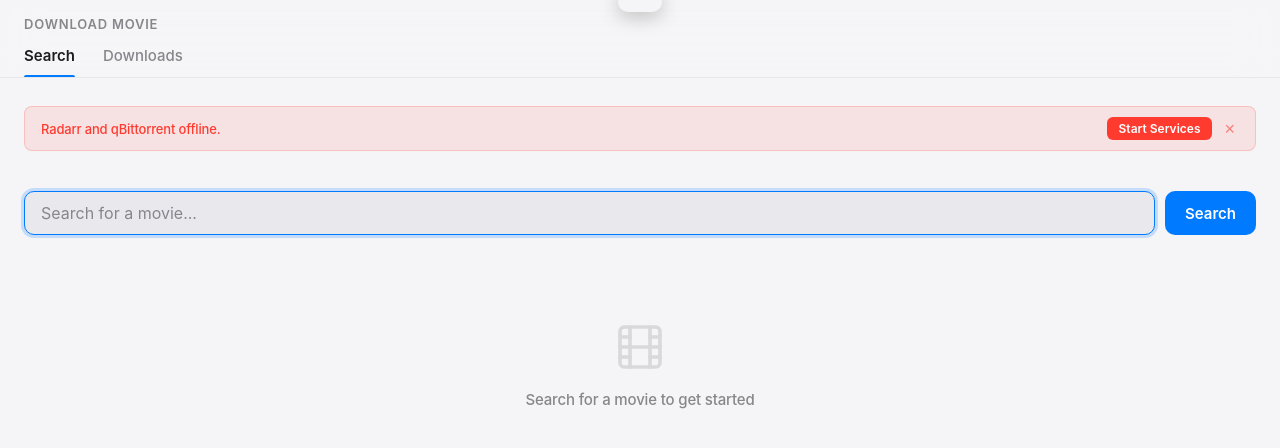
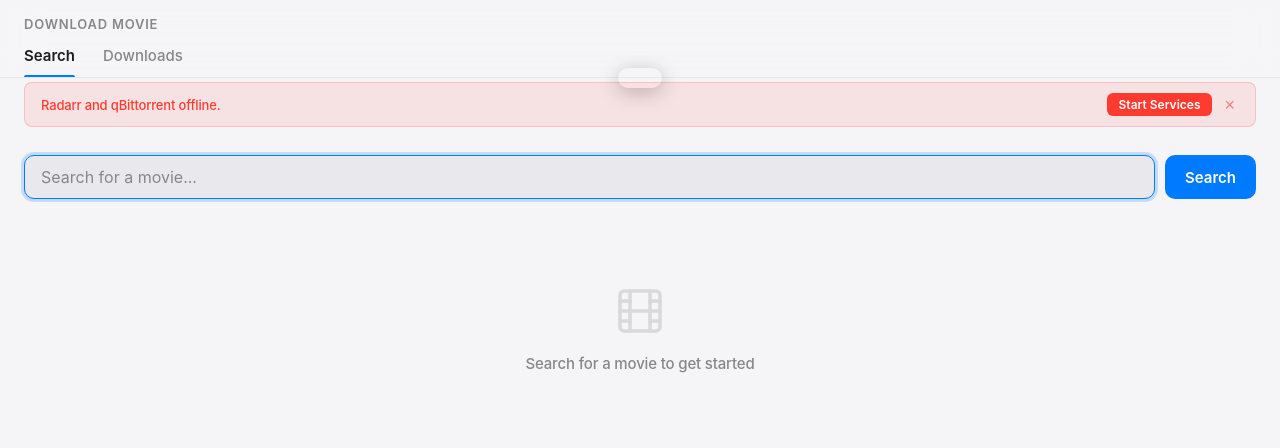
Before and after one commit to noahfoster2174/media-stack, a plain HTML site: page app/index.html in a window 1280 px wide. Drawn offline with Linux system fonts and the light colour scheme; no server answers.

Commit message:
Fix toast showing through header and reduce vertical spacing
- Move toast below header (top: 92px) so it doesn't bleed through glass
- Remove empty padding from health-banners container
- Tighten view top padding (24px -> 12px)

Co-Authored-By: Claude Opus 4.6 <noreply@anthropic.com>

```diff
--- a/app/index.html
+++ b/app/index.html
@@ -146,8 +146,7 @@
 
   .view {
     display: none;
-    padding: 24px;
-    padding-bottom: 80px;
+    padding: 12px 24px 80px;
   }
 
   .view.active { display: block; }
@@ -608,7 +607,7 @@
   /* ===== Toast ===== */
   .toast {
     position: fixed;
-    top: 16px;
+    top: 92px;
     left: 50%;
     transform: translateX(-50%) translateY(-120%);
     padding: 10px 22px;
@@ -705,7 +704,7 @@
 </header>
 
 <main>
-  <div id="health-banners" style="padding:24px 24px 0"></div>
+  <div id="health-banners" style="padding:0 24px"></div>
   <section id="view-search" class="view active">
     <div class="search-bar">
       <input type="text" id="search-input" placeholder="Search for a movie..." autofocus>
```
